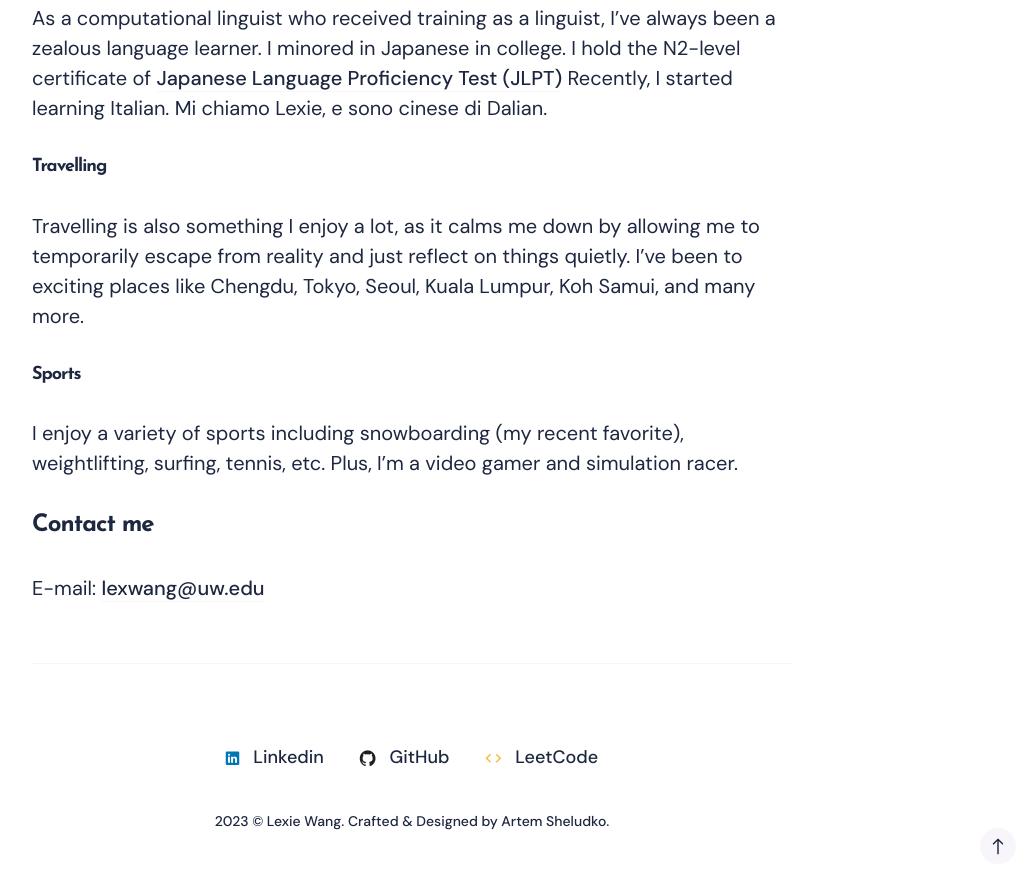
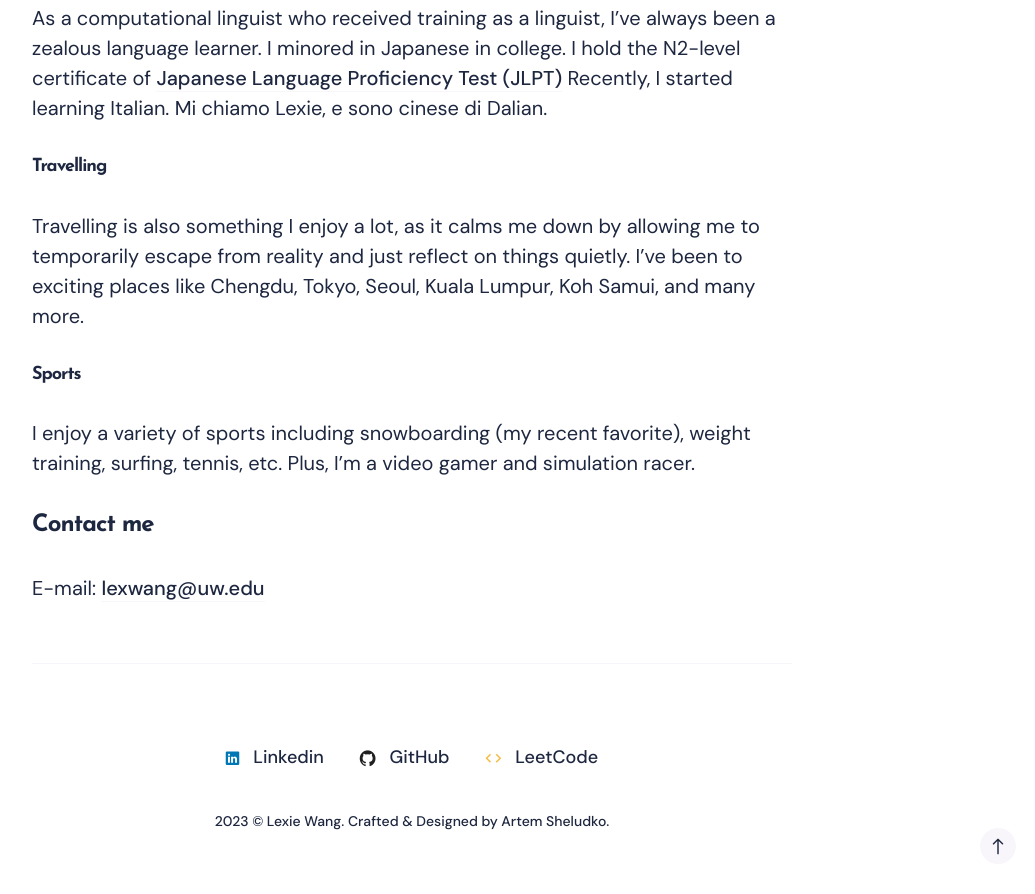
Before and after one commit to lexiewangdl/lexiewangdl.github.io, a Jekyll site: the page built from _pages/about.md, in a window 1280 px wide and 900 px high, scrolled down 2530 px. Shown: the top 894 px of the window, without its empty margins (228-1263 px from the left). Built offline with Jekyll 4.4.1, drawn with Linux system fonts in a browser that asks for light colours; nearby versions of some CDN libraries.

Commit message:
Update about.md

```diff
--- a/_pages/about.md
+++ b/_pages/about.md
@@ -37,7 +37,7 @@ Travelling is also something I enjoy a lot, as it calms me down by allowing me t
 
 ##### Sports
 
-I enjoy a variety of sports including snowboarding (my recent favorite), weightlifting, surfing, tennis, etc. Plus, I'm a video gamer and simulation racer.
+I enjoy a variety of sports including snowboarding (my recent favorite), weight training, surfing, tennis, etc. Plus, I'm a video gamer and simulation racer.
 
 
 ### Contact me
```
